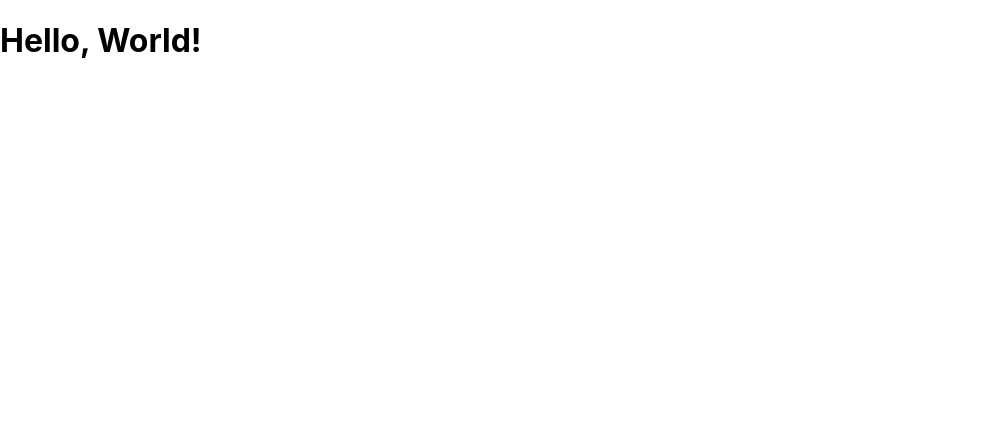
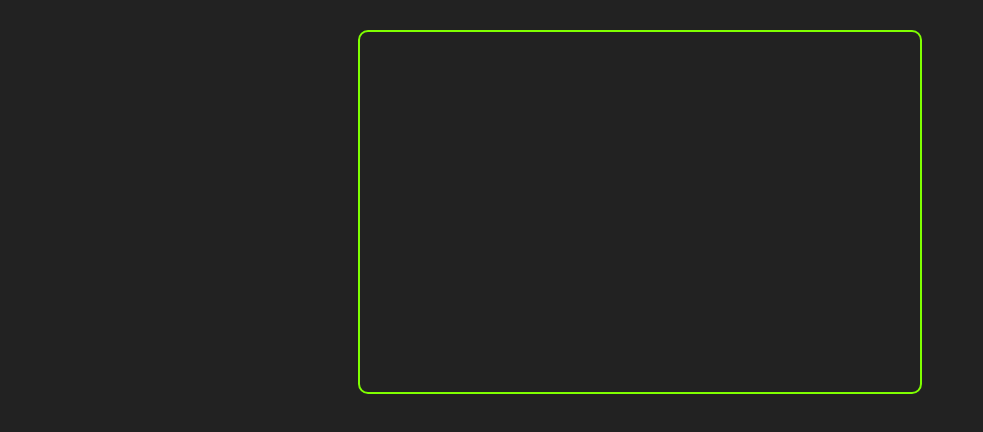
Before and after one commit to Andrew-2609/react-course, a React (Create React App) app: page / in a window 1280 px wide. Shown: the top 432 px of the page, without its empty margins (0-983 px from the left). Built offline with nearby package versions, Linux system fonts and the light colour scheme.

Commit message:
first styles

```diff
--- /dev/null
+++ b/src/App.css
@@ -0,0 +1,9 @@
+.container {
+    max-width: 500px;
+    margin: 30px auto;
+    overflow: auto;
+    min-height: 300px;
+    border: 2px solid chartreuse;
+    padding: 30px;
+    border-radius: 10px;
+}
--- a/src/App.js
+++ b/src/App.js
@@ -1,9 +1,12 @@
 import React from 'react';
+import './App.css';
 
 const App = () => {
   const message = 'Hello, World!';
   return(
-    <h1>{message}</h1>
+    <div className="container">
+
+    </div>
   )
 }
 
--- a/src/index.css
+++ b/src/index.css
@@ -5,6 +5,7 @@
     sans-serif;
   -webkit-font-smoothing: antialiased;
   -moz-osx-font-smoothing: grayscale;
+  background-color: #222;
 }
 
 code {
```
